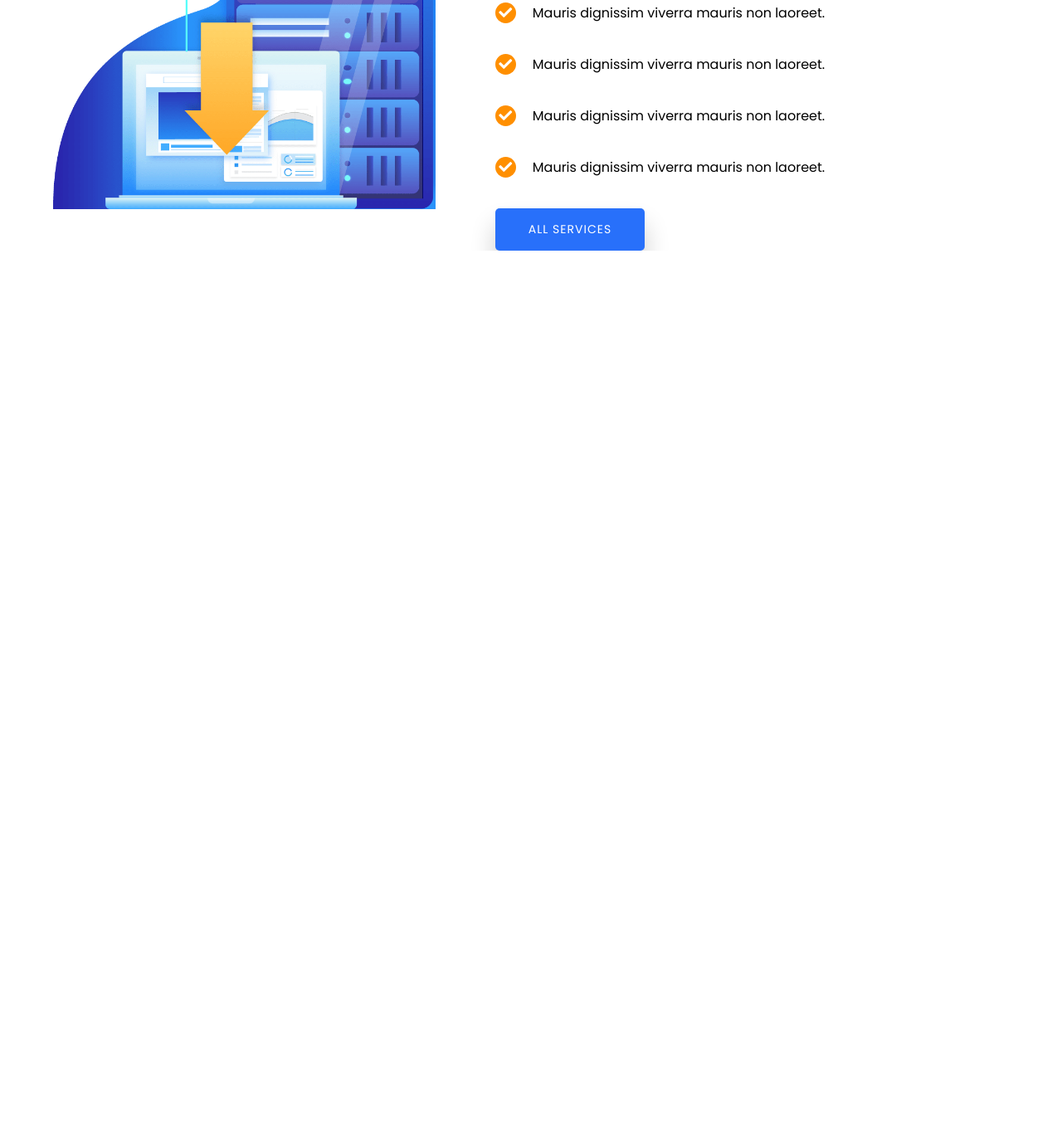
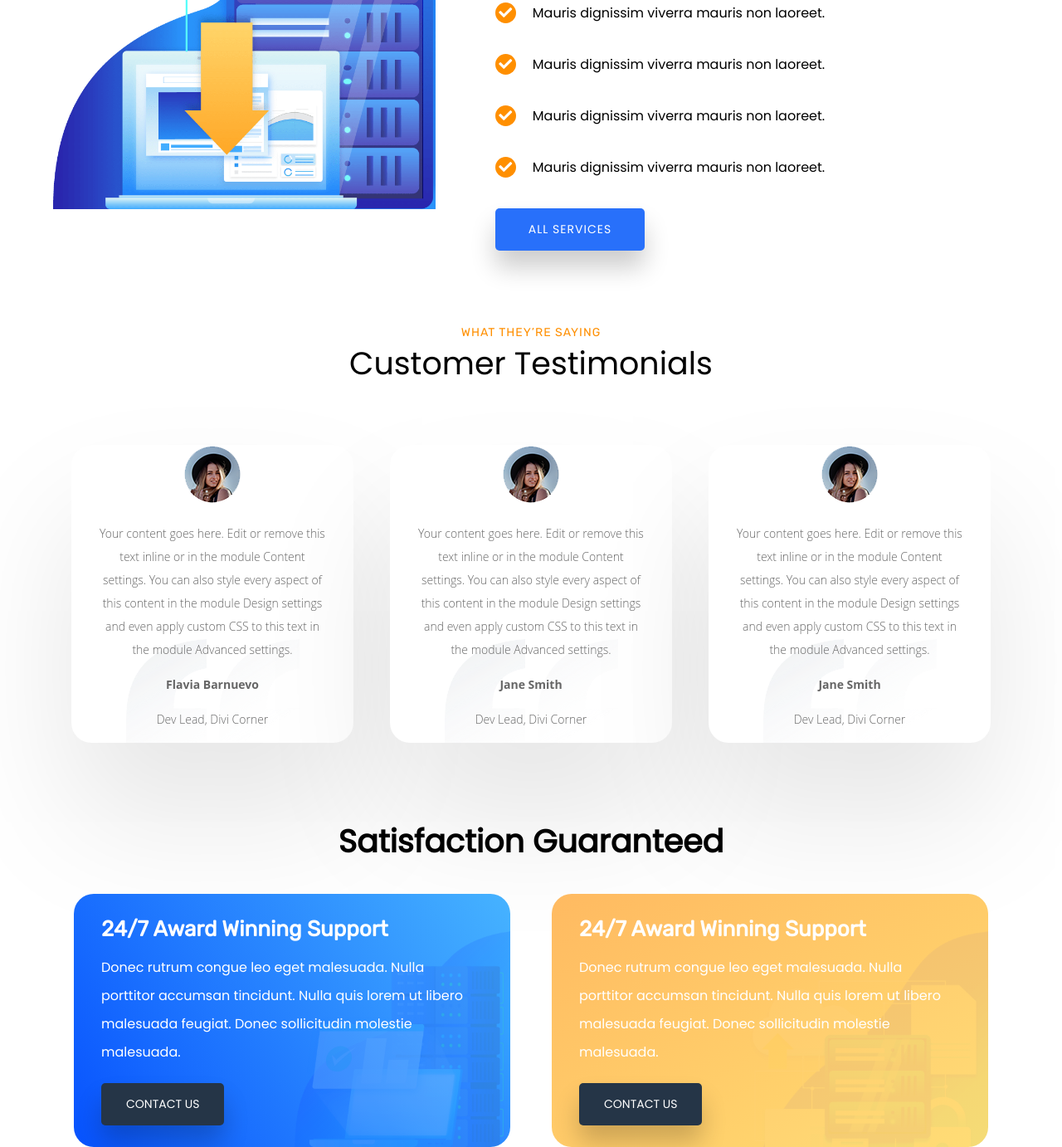
Before and after one commit to Steven10695/Hosting, a plain HTML site: page index.html in a window 1280 px wide. Shown: the part 5361-6743 px from the top of the page at 83% size. Before the commit the page ends 5663 px from the top, so only its background shows below. Drawn offline with Linux system fonts and the light colour scheme.

Commit message:
Guaranteed

```diff
--- a/estilos.css
+++ b/estilos.css
@@ -135,7 +135,8 @@ span.anio {
 #services h2,
 #pricing h2,
 #file h2,
-#easy h2 {
+#easy h2,
+#testimonials h2 {
   font-family: "Rubik";
   font-weight: 500;
   text-transform: uppercase;
@@ -147,7 +148,8 @@ span.anio {
 #services h3,
 #pricing h3,
 #file h3,
-#easy h3 {
+#easy h3,
+#testimonials h3 {
   font-weight: 500;
   font-size: 38px;
 }
@@ -570,3 +572,92 @@ span.anio {
 #easy ul{
   margin-top: 30px;
 }
+
+/* TESTIOMONIALS */
+
+#testimonials {
+  padding-top: 90px;
+}
+
+#testimonials h2, #testimonials h3{
+  margin: 0px;
+  text-align: center;
+}
+
+.contenedor-testimonials{
+  display: flex;
+  justify-content: space-around;
+  margin-top: 70px;
+}
+
+.testimonial{
+  width: 24%;
+  text-align: center;
+  background-image: url(imagenes/testimonial-back.png);
+  background-repeat: no-repeat;
+  background-position: bottom center;
+  background-color: #fff;
+  box-shadow: 0px 90px 160px 0px rgba(0, 0, 0, 0.1);
+  border-radius: 24px;
+  padding: 0 32px;
+  font-family: 'Open Sans';
+
+}
+
+.testimonial p{
+  font-size: 14px;
+  color: #666;
+  line-height: 28px;
+  font-weight: 100;
+}
+
+.testimonial .nombre {
+  font-weight: bold;
+}
+
+/* SATISFACTION */
+
+#satisfaction {
+  padding-top: 90px;
+}
+
+#satisfaction h3{
+  font-weight: bold;
+  font-size: 38px;
+  text-align: center;
+  padding-bottom: 35px;
+
+}
+
+#satisfaction h4{
+  font-family: 'Rubik';
+  font-size: 26px;
+  color: #fff;
+  margin: 0;
+  margin-bottom: 14px;
+}
+
+#satisfaction p{
+  color: #fff;
+  line-height: 34px;
+  margin: 0px;
+}
+
+#satisfaction .contenedor-tarjetas{
+  display: flex;
+  justify-content: center;
+}
+
+#satisfaction .tarjeta{
+  background-image: url(imagenes/tarjeta1.png), linear-gradient(237deg, #46b3ff 0%, #0752fe 100%);
+  background-position: bottom left;
+  background-size: cover;
+  border-radius: 24px;
+  width: 40%;
+  margin: 0 25px;
+  padding: 27px 40px 26px 33px;
+}
+
+#satisfaction .tarjeta-dos{
+  background-image: url(imagenes/tarjeta2.png), linear-gradient(150deg, #ffba61 0%, #ffdc71 100%);
+}
--- a/index.html
+++ b/index.html
@@ -318,6 +318,54 @@
             </div>
         </section>
 
+        <section id="testimonials">
+            <div class="contenedor">
+                <h2>WHAT THEY’RE SAYING</h2>
+                <h3>Customer Testimonials</h3>
+                <div class="contenedor-testimonials">
+                    <div class="testimonial">
+                        <img src="imagenes/testimonial.png" alt="">
+                        <p>Your content goes here. Edit or remove this text inline or in the module Content settings. You can also style every aspect of this content in the module Design settings and even apply custom CSS to this text in the module Advanced settings.</p>
+                        <p class="nombre">Flavia Barnuevo</p>
+                        <p>Dev Lead, Divi Corner</p>
+                    </div>
+                    <div class="testimonial">
+                        <img src="imagenes/testimonial.png" alt="">
+                        <p>Your content goes here. Edit or remove this text inline or in the module Content settings. You can also style every aspect of this content in the module Design settings and even apply custom CSS to this text in the module Advanced settings.</p>
+                        <p class="nombre">Jane Smith</p>
+                        <p>Dev Lead, Divi Corner</p>
+                    </div>
+                    <div class="testimonial">
+                        <img src="imagenes/testimonial.png" alt="">
+                        <p>Your content goes here. Edit or remove this text inline or in the module Content settings. You can also style every aspect of this content in the module Design settings and even apply custom CSS to this text in the module Advanced settings.</p>
+                        <p class="nombre">Jane Smith</p>
+                        <p>Dev Lead, Divi Corner</p>
+                    </div>
+                </div>
+            </div>
+        </section>
+
+        <section id="satisfaction">
+            <div class="contenedor">
+                <h3>Satisfaction Guaranteed</h3>
+                <div class="contenedor-tarjetas">
+                    <div class="tarjeta">
+                        <h4>24/7 Award Winning Support</h4>
+                        <p>Donec rutrum congue leo eget malesuada. Nulla porttitor accumsan tincidunt. Nulla quis lorem ut libero malesuada feugiat. Donec sollicitudin molestie malesuada.</p>
+                        <a class="boton" href="">CONTACT US</a>
+                    </div>
+                    <div class="tarjeta tarjeta-dos">
+                        <h4>24/7 Award Winning Support</h4>
+                        <p>Donec rutrum congue leo eget malesuada. Nulla porttitor accumsan tincidunt. Nulla quis lorem ut libero malesuada feugiat. Donec sollicitudin molestie malesuada.</p>
+                        <a class="boton" href="">CONTACT US</a>
+                    </div>
+                </div>
+            </div>
+        </section>
+
+
+
+
 
     </main>
 
```
